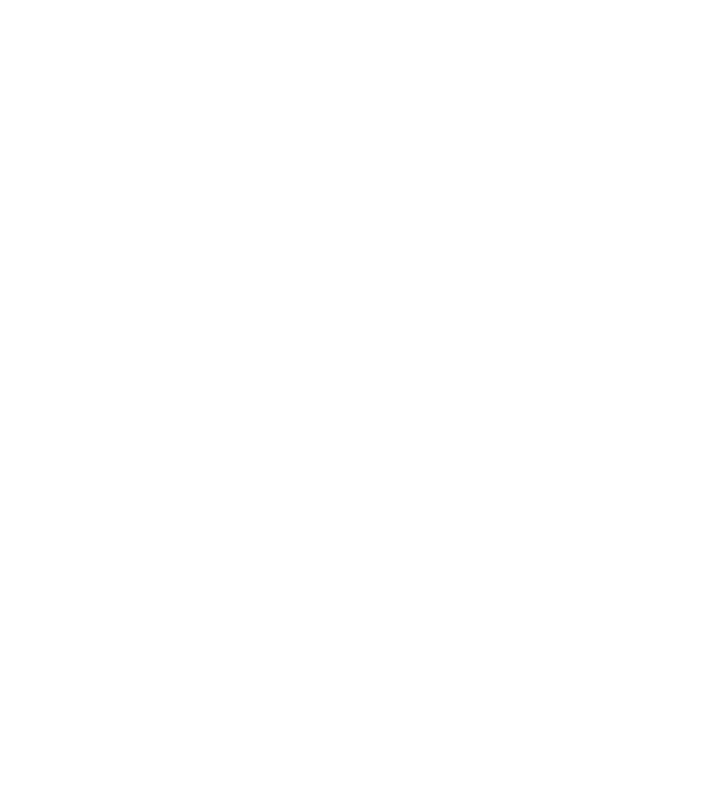
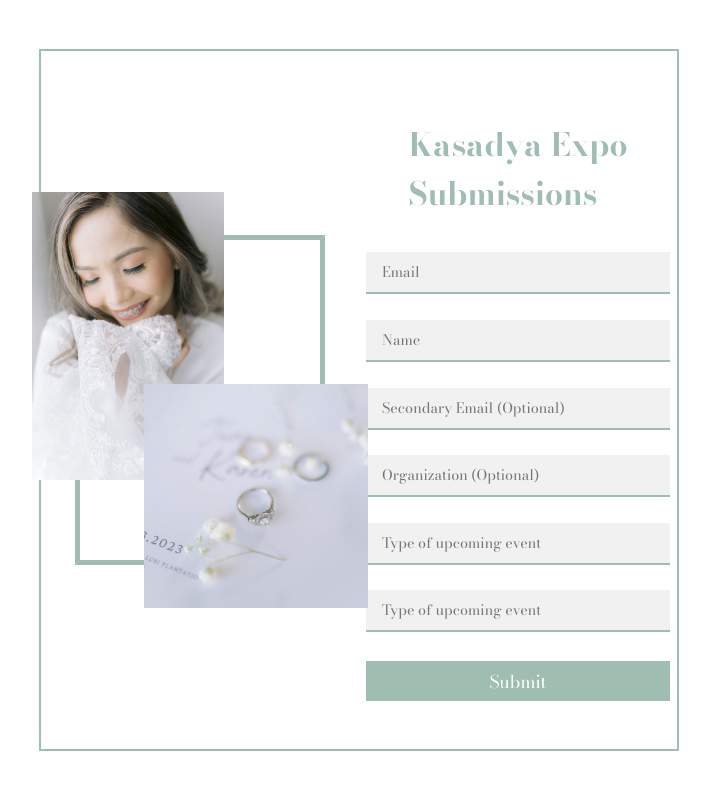
Before and after one commit to reyanjoh/captured-moments-studio, a plain HTML site: page submissions/index.html in a window 1280 px wide. Shown: the whole page, without its empty margins (281-991 px from the left). Drawn offline with nearby package versions, Linux system fonts and the light colour scheme; files that its build step writes are made by us from their sources.

Commit message:
added form and styling

```diff
--- a/css/style.css
+++ b/css/style.css
@@ -0,0 +1,146 @@
+@import url('https://fonts.googleapis.com/css2?family=Bodoni+Moda:ital,opsz,wght@0,6..96,400..900;1,6..96,400..900&display=swap');
+
+
+:root {
+
+  --font-mono: ui-monospace, Menlo, Monaco, "Cascadia Mono", "Segoe UI Mono",
+    "Roboto Mono", "Oxygen Mono", "Ubuntu Monospace", "Source Code Pro",
+    "Fira Mono", "Droid Sans Mono", "Courier New", monospace;
+
+    ---background-color: #EED9D4;
+    ---headings: #648296;
+    ---text: #7F9DB7;
+
+    ---border-color: #9FBDB1;
+    ---border-color-strong: #244b3b;
+
+    ---font: "Bodoni Moda", serif
+}
+
+
+body{
+    margin: 0;
+    padding: 0;
+}
+
+
+.main{
+    /* background-color: var(---background-color); */
+    height: 100dvh;
+    display: flex;
+    justify-content: center;
+    align-items: center;
+    padding: 0 40dvh;
+    font-family: var(---font);
+}
+
+
+.formContainer{
+    background-color: white;
+    width: 100%;
+    border: 2px solid var(---border-color);
+    /* background-color: rgb(96, 85, 85); */
+    min-height: 35rem;
+    /* min-width: 40rem; */
+    display: flex;
+    align-items: center;
+}
+
+.formContainer div {
+    width: 50%;
+    height: 100%;
+    display: flex;
+    justify-content: center;
+    align-items: center;
+
+    /* background-color: rgba(255, 0, 0, 0.06); */
+    /* border: 1px solid rebeccapurple; */
+
+}
+
+
+.imgContainer{
+    height: 20rem !important;
+    width: 15rem !important;
+    border: 5px solid var(---border-color);
+    position: relative;
+}
+
+.img1{
+    position: absolute;
+    top: -3rem;
+    left: -3rem;
+    height: 18rem;
+}
+
+.img2{
+    position: absolute;
+    bottom: -3rem;
+    right: -3rem;
+    height: 14rem;
+    /* transform: rotate(90deg); */
+}
+
+.form h1{
+    color: var(---border-color);
+}
+
+.form{
+    /* background-color: red; */
+    display: flex;
+    flex-direction: column;
+    align-items: center;
+    padding: 3rem 0;
+
+}
+
+.form input{
+    height: 2.5rem;
+    width: 18rem;
+    margin: .8rem 0;
+    padding: 0 0 0 1rem;
+    border: none;
+    background-color: #f1f1f1;
+    font-family: var(---font);
+    font-size: .9rem;
+
+    border-bottom: 2px solid var(---border-color);
+    /* border-left: 2px solid var(---border-color); */
+    color: var(---border-color-strong);
+}
+
+
+
+.form label{
+    display: none;
+}
+
+.submit{
+    background-color: var(---border-color) !important;
+    color: white;
+    font-size: 1.1rem;
+    height: 2.5rem;
+    width: 100%;
+    border: none;
+    font-family: var(---font);
+    cursor: pointer;
+    margin-top: 1rem;
+
+}
+
+@media only screen and (max-width:767px) {
+
+    .main{
+        padding: 0;
+    }
+
+    .formContainer{
+
+        flex-direction: column;
+        border: none;
+    }
+
+    .formContainer div:nth-child(1){
+        display: none;
+    }
+}
--- a/submissions/index.html
+++ b/submissions/index.html
@@ -3,10 +3,48 @@
 <head>
     <meta charset="UTF-8">
     <meta name="viewport" content="width=device-width, initial-scale=1.0">
-    <title>submissions</title>
-    <link rel="stylesheet" href="css/style.css">
+    <title>Captured Moment Studio | Kasadya Submissions</title>
+    <link rel="stylesheet" href="../css/style.css">
 </head>
 <body>
+    <main class="main">
+        <div class="formContainer">
+            <div>
+                <div class="imgContainer">
+                    <img class="img1" src="/imgs/9.jpg" alt="" />
+                    <img class="img2" src="/imgs/6.jpg" alt="" />
 
+                </div>
+            </div>
+            <div>
+
+                <form class="form" action="https://docs.google.com/forms/d/e/1FAIpQLSeVhWC_ty1R3_6n0-7Y3CeaHOS9FrUugSeX8dCep7O1yrW19A/formResponse" method="post" >
+                    <h1>Kasadya Expo <br>Submissions</h1>
+                  <label htmlFor="entry.1926715850">Email:</label>
+                  <input placeholder="Email" required type="e-mail" id="entry.1926715850" name="entry.1926715850" />
+
+                  <label htmlFor="entry.1550484244">Name:</label>
+                  <input placeholder="Name" required type="text" id="entry.1550484244" name="entry.1550484244" />
+
+                  <label htmlFor="entry.1675921662">Secondary Email</label>
+                  <input placeholder="Secondary Email (Optional)" type="text" id="entry.1675921662" name="entry.1675921662" />
+
+                  <label htmlFor="entry.1179775509">Organizatio</label>
+                  <input placeholder="Organization (Optional)" type="text" id="entry.1179775509" name="entry.1179775509" />
+
+                  <label htmlFor="entry.90085540">Type of upcoming event</label>
+                  <input placeholder="Type of upcoming event" type="text" id="entry.90085540" name="entry.90085540" />
+
+                  <label htmlFor="lname">Last name:</label>
+                  <input placeholder="Type of upcoming event" type="text" id="lname" name="lname" />
+
+                   <!-- <input class="submit" type="submit" value="Submit" />  -->
+
+                  <button class="submit" type="submit"> Submit</button>
+
+                </form>
+            </div>
+        </div>
+    </main>
 </body>
 </html>
```
Also changed, not shown: index.html (+5 -1 lines), submissions/thank-you/index.html (added, +13 -0 lines), imgs/10.jpg (added), imgs/11.jpg (added), imgs/12.jpg (added), imgs/2.jpg (added), imgs/3.jpg (added), imgs/4.jpg (added), imgs/5.jpg (added), imgs/6.jpg (added), imgs/7.jpg (added), imgs/8.jpg (added), imgs/9.jpg (added), imgs/logo.jpg (added), 3 more files, 1 other file.
